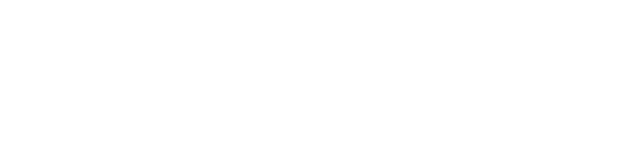
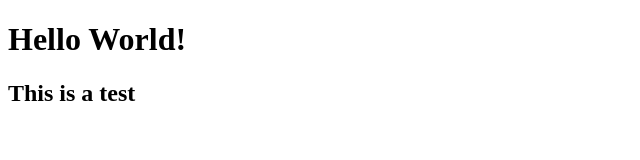
Before and after one commit to matiasgarciajohannesen/WCT-CA1-Matias-Johannesen, a plain HTML site: page index.html in a window 1280 px wide. Shown: the whole page, without its empty margins (0-640 px from the left). Drawn offline with Linux system fonts and the light colour scheme.

Commit message:
Update index.html

```diff
--- a/index.html
+++ b/index.html
@@ -3,9 +3,10 @@
 <head>
     <meta charset="UTF-8">
     <meta name="viewport" content="width=device-width, initial-scale=1.0">
-    <title>Document</title>
+    <title>WCT-CA1-Matias-Johannesen</title>
 </head>
 <body>
-
+<h1>Hello World!</h1>
+<h2>This is a test</h2>
 </body>
 </html>
```
